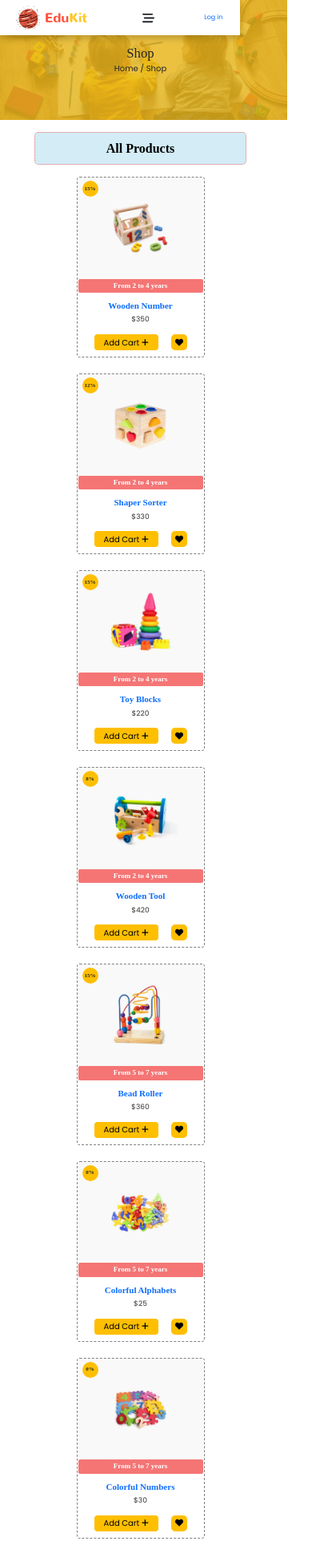
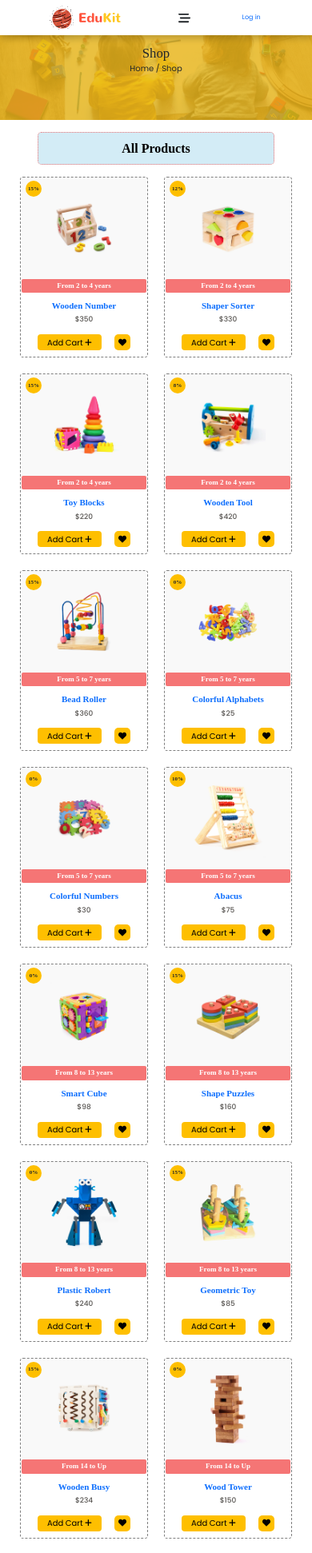
Before and after one commit to BarakatElsaeed/Toys-Kit, a React (Create React App) app: page /shop in a window 390 px wide. Shown: the top 1942 px of the page at 80% size. Built offline with nearby package versions, Linux system fonts and the light colour scheme; data requests are answered from the project's data file.

Commit message:
last media queryb edit

```diff
--- a/src/components/footer/footer.scss
+++ b/src/components/footer/footer.scss
@@ -131,6 +131,12 @@
 }
 
 
-// @media only screen and (max-width: 425px){
+@media only screen and (max-width: 425px){
 
-// }
+    .Mainsection{
+        display: flex;
+        flex-direction: column;
+        gap: 1.5rem;
+    }
+
+}
--- a/src/components/navbar/Navbar.scss
+++ b/src/components/navbar/Navbar.scss
@@ -142,10 +142,7 @@
 
 @media only screen and (max-width: 425px) {
   .mainheader {
-    width: 77%;
-    align-items: center;
-    justify-content: space-around;
-    gap: 2rem;
+
 
 
     img{
@@ -191,37 +188,25 @@
     }
   }
 }
-// @media only screen and (min-width: 601px) and (max-width:768px){
+@media screen and (min-width: 426px) and (max-width: 761px) {
+  .mainheader{
+    .cart__{
 
-//   .mainheader{
+      .qut__{
+        width: 1.3rem;
+        height: 1.4rem;
+      }
 
+    }
+    .cart-i{
+      font-size: 2rem;
+    }
+    .fav__{
+      font-size: 2rem;
+    }
+ }
 
-//     .cart__ {
-//       .qut__ {
-//         bottom: 14px ;
-//       }
-
-//       .cart-i {
-//         font-size: 1.5rem;
-//       }
-//     }
-
-//     .fav__ {
-//       .qut__ {
-//         bottom: 13px ;
-//         width: 1rem;
-//         height: 1.2rem;
-//       }
-//       .fav-i {
-//         font-size: 1.5rem;
-//       }
-//     }
-//   }
-//   .i{
-//     font-size: 1.5rem;
-//   }
-
-// }
+}
 
 // @media only screen and (min-width: 768px) and (max-width:991px){
 //   .mainheader{
--- a/src/components/productCard/productCard.scss
+++ b/src/components/productCard/productCard.scss
@@ -3,7 +3,7 @@
     flex-direction: column;
     align-items: center;
     width: 16rem;
-    border: 1px dashed gray;
+    border: 1.5px dashed gray;
 
     .sale{
         background-color: #febf00;
--- a/src/index.scss
+++ b/src/index.scss
@@ -53,11 +53,7 @@ body {
     // }
   }
 }
-@media only screen and (max-width: 425px){
-  body{
-    width: 90%;
-  }
-}
+
 @media screen and (min-width: 100px) {
   /* font at xs */
   html {
```
